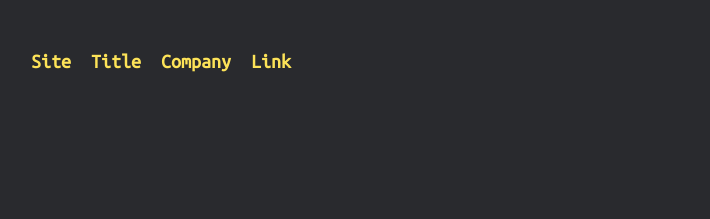
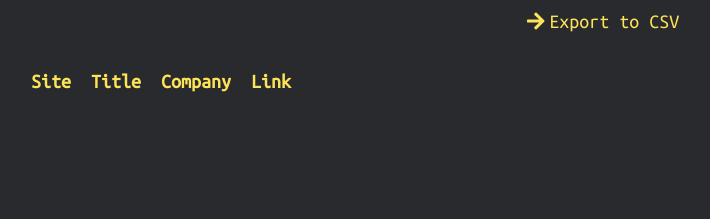
Before and after one commit to purple402/webscrapper, a Flask app: template templates/report_review.html in a window 1280 px wide. Shown: the part 222-441 px from the top of the page, without its empty margins (37-747 px from the left). Run offline with Flask 2, Linux system fonts and the light colour scheme; the template is opened without the code that fills it, so the values that code supplies are empty; some libraries are stand-ins or nearby versions.

Commit message:
make export button

```diff
--- a/static/css/report.css
+++ b/static/css/report.css
@@ -151,6 +151,19 @@ lobo:hover {
   cursor: pointer;
 }
 
+.export {
+    font-size: 20px;
+}
+
+.export a {
+    display: flex;
+    align-items: center;
+
+}
+
+.fa-arrow-right {
+    margin-right: 5px;
+}
 
 /* table */
 
--- a/templates/report_review.html
+++ b/templates/report_review.html
@@ -27,6 +27,11 @@
             </form>
             <h1 class="date">{{ date.day }} {{ date.month }}</h1>
         </div>
+        <div class="export">
+            <a href="/export?word={{searching_by}}">
+                <i class="fas fa-arrow-right"></i>
+                <span>Export to CSV</span>
+            </a>
         </div>
     </header>
     <table>
```
